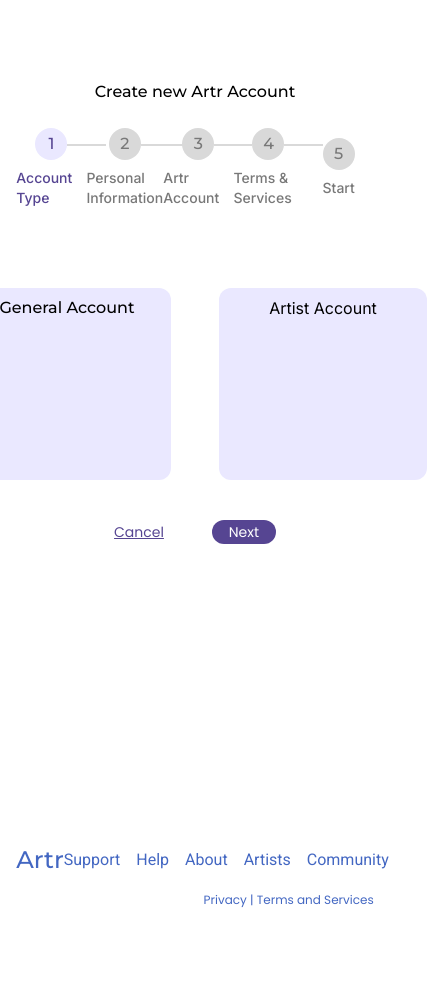
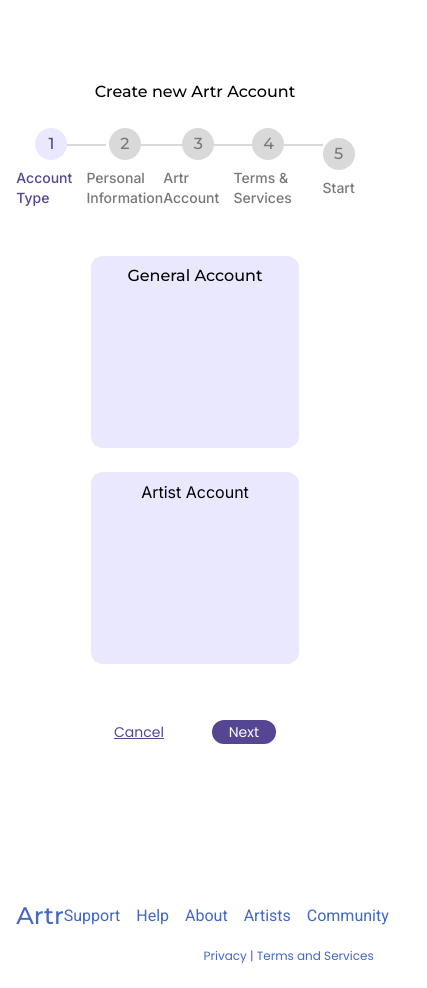
Before and after one commit to ArtrOfficial/Artr, a Next.js app in the folder artr/: page /pages/SignUpPage in a window 390 px wide. Shown: the whole page, 427 px wide, since content can reach past the window. Before the commit the page ends 932 px from the top, so only its background shows below. Built offline with nearby package versions, Linux system fonts and the light colour scheme.

Commit message:
responsiveness fixed for step 1 and 2 of multi-page sign up

```diff
--- a/artr/app/components/Footer.js
+++ b/artr/app/components/Footer.js
@@ -2,7 +2,7 @@ import React from 'react';
 
 function Footer() {
   return (
-    <div className='w-full relative bottom-0 left-0'>
+    <div className='w-full relative bottom-0 left-0 mt-14'>
       <div className='flex text-royalBlue items-center w-11/12 mx-auto'>
         <div className='montserrat-med text-2xl mr-auto'>
           Artr
--- a/artr/app/pages/SignUpPage/SignUp.js
+++ b/artr/app/pages/SignUpPage/SignUp.js
@@ -42,7 +42,7 @@ function SignUp() {
         {currentStep === 5 && <NewArtistProfile />}
 
       </div>
-      <div className='flex mt-10 poppins-reg'>
+      <div className='flex mt-14 poppins-reg'>
         {currentStep < 4 && (
           <div>
             <button className='underline text-customPurple text-sm mr-6'>
--- a/artr/app/pages/SignUpPage/SignUp1.js
+++ b/artr/app/pages/SignUpPage/SignUp1.js
@@ -2,11 +2,11 @@ import React from 'react';
 
 function SignUp1() {
   return (
-    <div className='flex text-center mt-14'>
-      <div className='bg-lilac w-52 h-48 rounded-xl mr-6 montserrat-med text-base'>
+    <div className='flex flex-col md:flex-row text-center md:mt-8'>
+      <div className='bg-lilac w-52 h-48 rounded-xl mt-6 md:mr-6 montserrat-med text-base'>
         <div className='mt-2'>General Account</div>
       </div>
-      <div className='bg-lilac w-52 h-48 rounded-xl ml-6'>
+      <div className='bg-lilac w-52 h-48 rounded-xl mt-6 md:ml-6'>
         <div className='mt-2'>Artist Account</div>
       </div>
     </div>
--- a/artr/app/pages/SignUpPage/SignUp2.js
+++ b/artr/app/pages/SignUpPage/SignUp2.js
@@ -55,7 +55,7 @@ function SignUp2() {
         name="email"
         value={formData.email}
         onChange={handleInputChange}
-        className='border border-customPurple rounded-2xl w-96 h-8'
+        className='border border-customPurple md:rounded-2xl rounded-lg w-96 h-8'
       />
       <div className='flex text-sm mb-2 mt-4 inter-med'>
         <div className='mr-1'>
@@ -75,7 +75,7 @@ function SignUp2() {
             name="month"
             value={formData.birthday.month}
             onChange={handleBirthdayChange}
-            className='border border-customPurple rounded-2xl w-12 h-8'
+            className='border border-customPurple md:rounded-2xl rounded-lg md:w-16 w-20 h-8'
           />
         </div>
 
@@ -88,7 +88,7 @@ function SignUp2() {
             name="day"
             value={formData.birthday.day}
             onChange={handleBirthdayChange}
-            className='border border-customPurple rounded-2xl w-12 h-8'
+            className='border border-customPurple md:rounded-2xl rounded-lg md:w-16 w-20 h-8'
           />
         </div>
 
@@ -101,7 +101,7 @@ function SignUp2() {
             name="year"
             value={formData.birthday.year}
             onChange={handleBirthdayChange}
-            className='border border-customPurple rounded-2xl w-24 h-8'
+            className='border border-customPurple md:rounded-2xl rounded-lg md:w-28 w-36 h-8'
           />
         </div>
       </div>
```
